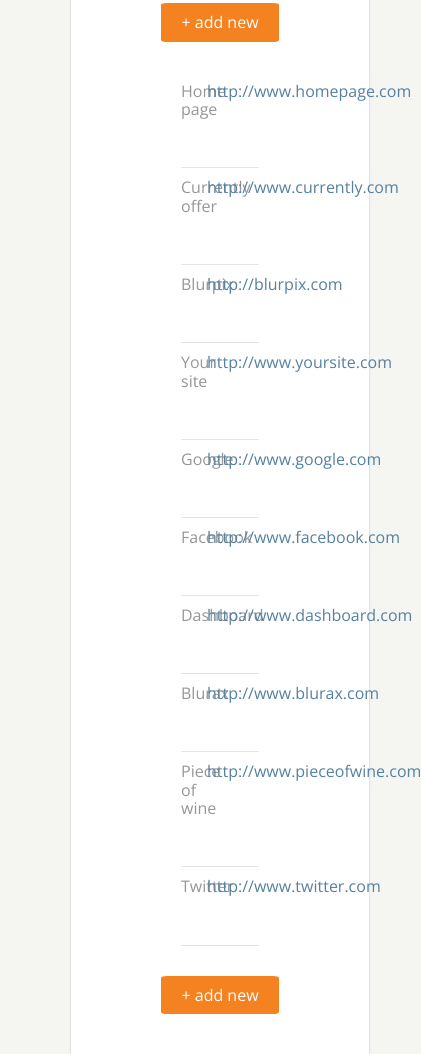
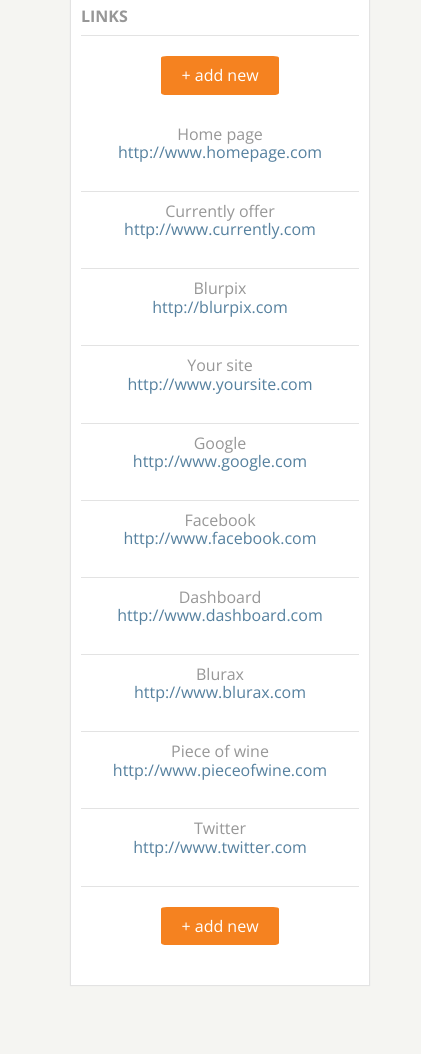
Before and after one commit to golmar92/solo-project, a website: page index.html in a window 390 px wide. Shown: the part 906-1960 px from the top of the page, 421 px wide, since content can reach past the window. After the commit the page ends 1932 px from the top, so only its background shows below. Drawn offline with nearby package versions, Linux system fonts and the light colour scheme.

Commit message:
final ver1

```diff
--- a/index.html
+++ b/index.html
@@ -112,54 +112,54 @@
 				<div class="add-link"><button class="add-new_button">+ add new</button></div>
 				<div class="links_table">
 					<div class="row links_row">
-						<div class="col-m-4 col-s-4">Home page</div>
-						<div class="col-m-4 col-s-4 link"><a href="#">http://www.homepage.com</a></div>
-						<div class="col-offset-2 col-m-2 col-s-4 links_row_col-icon"><span class="icon-links links_row-icon"></span><span class="icon-trash links_row-icon"></span></div>
+						<div class="col-m-4 col-s-12">Home page</div>
+						<div class="col-m-4 col-s-12 link"><a href="#">http://www.homepage.com</a></div>
+						<div class="col-offset-2 col-m-2 col-s-12 links_row_col-icon"><span class="icon-links links_row-icon"></span><span class="icon-trash links_row-icon"></span></div>
 					</div>
 					<div class="row links_row">
-						<div class="col-m-4 col-s-4">Currently offer</div>
-						<div class="col-m-4 col-s-4 link"><a href="#">http://www.currently.com</a></div>
-						<div class="col-offset-2 col-m-2 col-s-4 links_row_col-icon"><span class="icon-links links_row-icon"></span><span class="icon-trash links_row-icon"></span></div>
+						<div class="col-m-4 col-s-12">Currently offer</div>
+						<div class="col-m-4 col-s-12 link"><a href="#">http://www.currently.com</a></div>
+						<div class="col-offset-2 col-m-2 col-s-12 links_row_col-icon"><span class="icon-links links_row-icon"></span><span class="icon-trash links_row-icon"></span></div>
 					</div>
 					<div class="row links_row">
-						<div class="col-m-4 col-s-4">Blurpix</div>
-						<div class="col-m-4 col-s-4 link"><a href="#">http://blurpix.com</a></div>
-						<div class="col-offset-2 col-m-2 col-s-4 links_row_col-icon"><span class="icon-links links_row-icon"></span><span class="icon-trash links_row-icon"></span></div>
+						<div class="col-m-4 col-s-12">Blurpix</div>
+						<div class="col-m-4 col-s-12 link"><a href="#">http://blurpix.com</a></div>
+						<div class="col-offset-2 col-m-2 col-s-12 links_row_col-icon"><span class="icon-links links_row-icon"></span><span class="icon-trash links_row-icon"></span></div>
 					</div>
 					<div class="row links_row">
-						<div class="col-m-4 col-s-4">Your site</div>
-						<div class="col-m-4 col-s-4 link"><a href="#">http://www.yoursite.com</a></div>
-						<div class="col-offset-2 col-m-2 col-s-4 links_row_col-icon"><span class="icon-links links_row-icon"></span><span class="icon-trash links_row-icon"></span></div>
+						<div class="col-m-4 col-s-12">Your site</div>
+						<div class="col-m-4 col-s-12 link"><a href="#">http://www.yoursite.com</a></div>
+						<div class="col-offset-2 col-m-2 col-s-12 links_row_col-icon"><span class="icon-links links_row-icon"></span><span class="icon-trash links_row-icon"></span></div>
 					</div>
 					<div class="row links_row">
-						<div class="col-m-4 col-s-4">Google</div>
-						<div class="col-m-4 col-s-4 link"><a href="#">http://www.google.com</a></div>
-						<div class="col-offset-2 col-m-2 col-s-4 links_row_col-icon"><span class="icon-links links_row-icon"></span><span class="icon-trash links_row-icon"></span></div>
+						<div class="col-m-4 col-s-12">Google</div>
+						<div class="col-m-4 col-s-12 link"><a href="#">http://www.google.com</a></div>
+						<div class="col-offset-2 col-m-2 col-s-12 links_row_col-icon"><span class="icon-links links_row-icon"></span><span class="icon-trash links_row-icon"></span></div>
 					</div>
 					<div class="row links_row">
-						<div class="col-m-4 col-s-4">Facebook</div>
-						<div class="col-m-4 col-s-4 link"><a href="#">http://www.facebook.com</a></div>
-						<div class="col-offset-2 col-m-2 col-s-4 links_row_col-icon"><span class="icon-links links_row-icon"></span><span class="icon-trash links_row-icon"></span></div>
+						<div class="col-m-4 col-s-12">Facebook</div>
+						<div class="col-m-4 col-s-12 link"><a href="#">http://www.facebook.com</a></div>
+						<div class="col-offset-2 col-m-2 col-s-12 links_row_col-icon"><span class="icon-links links_row-icon"></span><span class="icon-trash links_row-icon"></span></div>
 					</div>
 					<div class="row links_row">
-						<div class="col-m-4 col-s-4">Dashboard</div>
-						<div class="col-m-4 col-s-4 link"><a href="#">http://www.dashboard.com</a></div>
-						<div class="col-offset-2 col-m-2 col-s-4 links_row_col-icon"><span class="icon-links links_row-icon"></span><span class="icon-trash links_row-icon"></span></div>
+						<div class="col-m-4 col-s-12">Dashboard</div>
+						<div class="col-m-4 col-s-12 link"><a href="#">http://www.dashboard.com</a></div>
+						<div class="col-offset-2 col-m-2 col-s-12 links_row_col-icon"><span class="icon-links links_row-icon"></span><span class="icon-trash links_row-icon"></span></div>
 					</div>
 					<div class="row links_row">
-						<div class="col-m-4 col-s-4">Blurax</div>
-						<div class="col-m-4 col-s-4 link"><a href="#">http://www.blurax.com</a></div>
-						<div class="col-offset-2 col-m-2 col-s-4 links_row_col-icon"><span class="icon-links links_row-icon"></span><span class="icon-trash links_row-icon"></span></div>
+						<div class="col-m-4 col-s-12">Blurax</div>
+						<div class="col-m-4 col-s-12 link"><a href="#">http://www.blurax.com</a></div>
+						<div class="col-offset-2 col-m-2 col-s-12 links_row_col-icon"><span class="icon-links links_row-icon"></span><span class="icon-trash links_row-icon"></span></div>
 					</div>
 					<div class="row links_row">
-						<div class="col-m-4 col-s-4">Piece of wine</div>
-						<div class="col-m-4 col-s-4 link"><a href="#">http://www.pieceofwine.com</a></div>
-						<div class="col-offset-2 col-m-2 col-s-4 links_row_col-icon"><span class="icon-links links_row-icon"></span><span class="icon-trash links_row-icon"></span></div>
+						<div class="col-m-4 col-s-12">Piece of wine</div>
+						<div class="col-m-4 col-s-12 link"><a href="#">http://www.pieceofwine.com</a></div>
+						<div class="col-offset-2 col-m-2 col-s-12 links_row_col-icon"><span class="icon-links links_row-icon"></span><span class="icon-trash links_row-icon"></span></div>
 					</div>
 					<div class="row links_row">
-						<div class="col-m-4 col-s-4">Twitter</div>
-						<div class="col-m-4 col-s-4 link"><a href="#">http://www.twitter.com</a></div>
-						<div class="col-offset-2 col-m-2 col-s-4 links_row_col-icon"><span class="icon-links links_row-icon"></span><span class="icon-trash links_row-icon"></span></div>
+						<div class="col-m-4 col-s-12">Twitter</div>
+						<div class="col-m-4 col-s-12 link"><a href="#">http://www.twitter.com</a></div>
+						<div class="col-offset-2 col-m-2 col-s-12 links_row_col-icon"><span class="icon-links links_row-icon"></span><span class="icon-trash links_row-icon"></span></div>
 					</div>
 				</div>
 			<div class="add-link"><button class="add-new_button">+ add new</button></div>
--- a/sass/_layout.scss
+++ b/sass/_layout.scss
@@ -34,56 +34,6 @@
 	flex-wrap: wrap;
 }
 
-.col-offset-0 {
-	margin-left: 0;
-}
-
-.col-offset-1 {
-	margin-left: 8.33%;
-}
-
-.col-offset-2 {
-	margin-left: 16.66%;
-}
-
-.col-offset-3 {
-	margin-left: 25%;
-}
-
-.col-offset-4 {
-	margin-left: 33.33%;
-}
-
-.col-offset-5 {
-	margin-left: 41.66%;
-}
-
-.col-offset-6 {
-	margin-left: 50%;
-}
-
-.col-offset-7 {
-	margin-left: 58.33%;
-}
-
-.col-offset-8 {
-	margin-left: 66.66%;
-}
-
-.col-offset-9 {
-	margin-left: 75%;
-}
-
-.col-offset-10 {
-	margin-left: 83.33%;
-}
-
-.col-offset-11 {
-	margin-left: 91.66%;
-}
-
-
-
 @media (max-width: 767px){
     /* For tablets: */
 
@@ -99,6 +49,54 @@
     .col-s-10 {flex: 0 0 83.33333%; max-width: 83.33333%;}
     .col-s-11 {flex: 0 0 91.66667%; max-width: 91.66667%;}
     .col-s-12 {flex: 0 0 100%; max-width: 100%;}
+
+    .col-s-offset-0 {
+		margin-left: 0;
+	}
+
+	.col-s-offset-1 {
+		margin-left: 8.33%;
+	}
+
+	.col-s-offset-2 {
+		margin-left: 16.66%;
+	}
+
+	.col-s-offset-3 {
+		margin-left: 25%;
+	}
+
+	.col-s-offset-4 {
+		margin-left: 33.33%;
+	}
+
+	.col-s-offset-5 {
+		margin-left: 41.66%;
+	}
+
+	.col-s-offset-6 {
+		margin-left: 50%;
+	}
+
+	.col-s-offset-7 {
+		margin-left: 58.33%;
+	}
+
+	.col-s-offset-8 {
+		margin-left: 66.66%;
+	}
+
+	.col-s-offset-9 {
+		margin-left: 75%;
+	}
+
+	.col-s-offset-10 {
+		margin-left: 83.33%;
+	}
+
+	.col-s-offset-11 {
+		margin-left: 91.66%;
+	}
 }
 
 @media (min-width: 768px) {
@@ -151,4 +149,53 @@
 	.col-m-12 {
 		flex: 0 0 100%; max-width: 100%;
 	}
+
+	.col-offset-0 {
+		margin-left: 0;
+	}
+
+	.col-offset-1 {
+		margin-left: 8.33%;
+	}
+
+	.col-offset-2 {
+		margin-left: 16.66%;
+	}
+
+	.col-offset-3 {
+		margin-left: 25%;
+	}
+
+	.col-offset-4 {
+		margin-left: 33.33%;
+	}
+
+	.col-offset-5 {
+		margin-left: 41.66%;
+	}
+
+	.col-offset-6 {
+		margin-left: 50%;
+	}
+
+	.col-offset-7 {
+		margin-left: 58.33%;
+	}
+
+	.col-offset-8 {
+		margin-left: 66.66%;
+	}
+
+	.col-offset-9 {
+		margin-left: 75%;
+	}
+
+	.col-offset-10 {
+		margin-left: 83.33%;
+	}
+
+	.col-offset-11 {
+		margin-left: 91.66%;
+	}
+
 }
--- a/sass/sections/_main_content.scss
+++ b/sass/sections/_main_content.scss
@@ -4,6 +4,9 @@
 	padding: 70px 20px 20px 270px;
 	transition: all 0.5s;
 	z-index: 100;
+	@media (max-width: 500px) {
+		padding-left: 70px;
+	}
 	h4 {
 		border-bottom: 1px solid $border-color;
 	}
@@ -20,6 +23,10 @@
     		justify-content: center;
     		padding: 30px 0;
     		border-bottom: 1px solid $border-color;
+    		@media (max-width: 767px){
+    			flex-direction: column;
+    			align-items: center;
+    		}
 			.date-box {
 				border: 1px solid $border-color;
 				border-radius: 2px;
@@ -29,6 +36,7 @@
 				padding-right: 40px;
 				@media (max-width: 767px) {
 					flex-direction: column;
+					padding: 0;
 				}
 				input {
 					font-size: 14px;
@@ -65,6 +73,10 @@
     			border: none;
     			border-radius: 3px;
     			margin-left: 15px;
+    			@media (max-width: 767px){
+    				margin-left: 0;
+    				margin-top: 10px;
+    			}
     			&:hover {
     				background-color: lighten($main-content_refresh-button-background-color, 10%);
 					cursor: pointer;
@@ -175,12 +187,18 @@
 			display: flex;
 			flex-direction: column;
 			align-items: center;
+			@media (max-width: 767px){
+				padding: 0;
+			}
 			.links_row {
 				border-bottom: 1px solid $border-color;
 				padding: 10px 0;
 				width: 1000px;
 				max-width: 100%;
 				transition: 0.2s;
+				@media (max-width: 767px){
+					text-align: center;
+				}
 				&:hover {
 					background-color: $main-content_links-row-hover-color;
 					cursor: pointer;
@@ -204,6 +222,9 @@
 				}
 				.links_row_col-icon {
 					text-align: right;
+					@media (max-width: 767px) {
+						text-align: center;
+					}
 				}
 			}
 		}
--- a/sass/sections/_top-bar.scss
+++ b/sass/sections/_top-bar.scss
@@ -40,6 +40,7 @@
 		transition: 0.3s;
 		@media (max-width: 767px){
 			opacity: 1;
+			transition: 0s;
 		}
 	}
 	.icon_small {
@@ -65,6 +66,10 @@
 	&:hover {
 		cursor: pointer;
 		background-color: $top-bar_icon-hover-color;
+		@media (max-width: 500px){
+			background-color: lighten($sidebar_background-color, 10%);
+			color: #ffffff;
+		}
 		.top-bar_icon {
 			opacity: 1;
 		}
```
Also changed, not shown: css/style.css.
